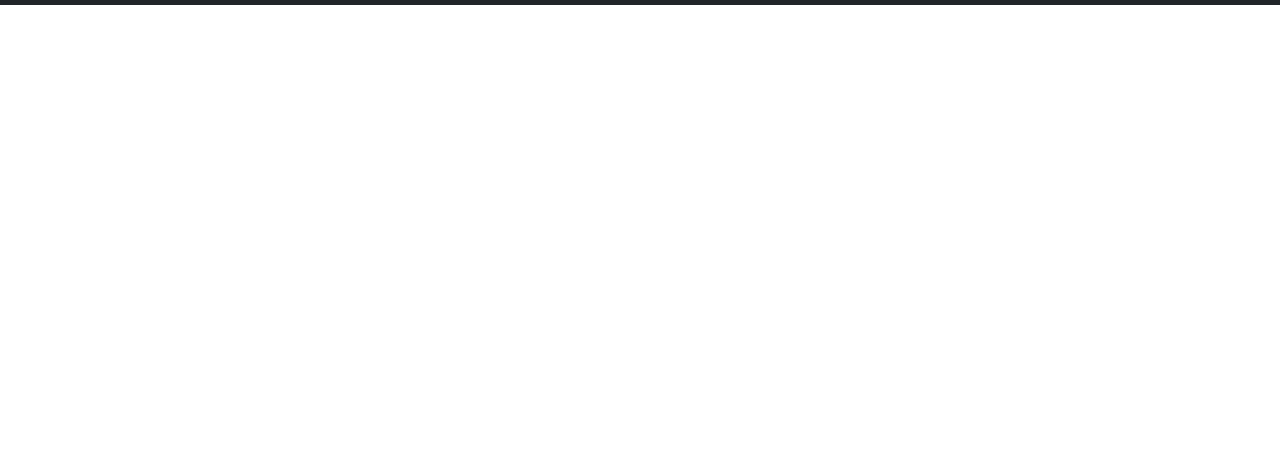
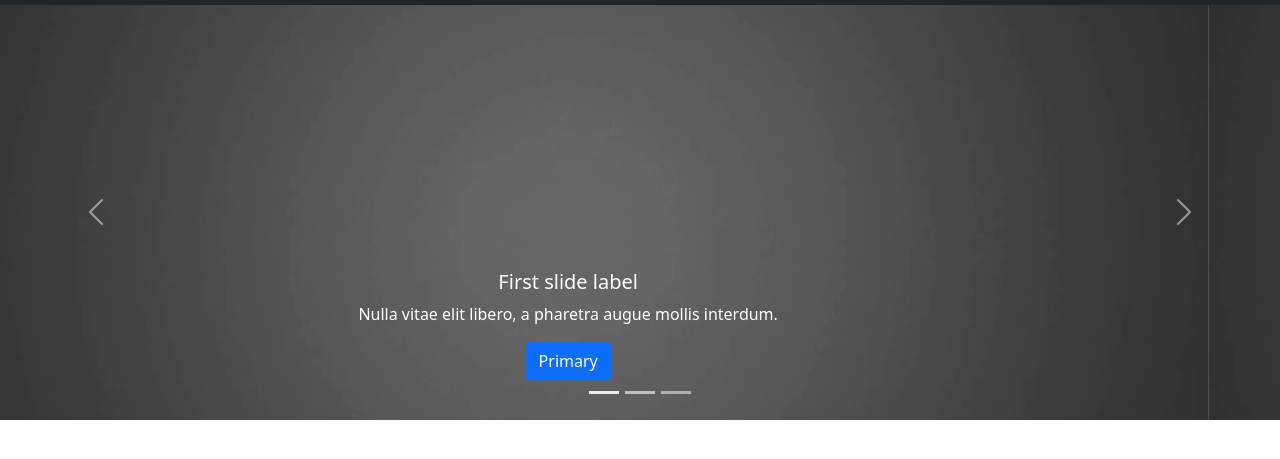
Before and after one commit to Febianodja/recreate-bootstrap, a plain HTML site: page index.html in a window 1280 px wide. Shown: the part 51-510 px from the top of the page. Drawn offline with nearby package versions, Linux system fonts and the light colour scheme.

Commit message:
add slider

```diff
--- a/index.html
+++ b/index.html
@@ -36,6 +36,47 @@
           </div>
         </div>
       </nav>
+      <div id="carouselExampleCaptions" class="carousel slide" data-bs-ride="carousel">
+        <ol class="carousel-indicators">
+          <li data-bs-target="#carouselExampleCaptions" data-bs-slide-to="0" class="active"></li>
+          <li data-bs-target="#carouselExampleCaptions" data-bs-slide-to="1"></li>
+          <li data-bs-target="#carouselExampleCaptions" data-bs-slide-to="2"></li>
+        </ol>
+        <div class="carousel-inner">
+          <div class="carousel-item active">
+            <img src="./assets/gray.png" class="d-block w-100" alt="...">
+            <div class="carousel-caption d-none d-md-block">
+              <h5>First slide label</h5>
+              <p>Nulla vitae elit libero, a pharetra augue mollis interdum.</p>
+              <button type="button" class="btn btn-primary">Primary</button>
+            </div>
+          </div>
+          <div class="carousel-item">
+            <img src="./assets/gray.png" class="d-block w-100" alt="...">
+            <div class="carousel-caption d-none d-md-block">
+              <h5>Second slide label</h5>
+              <p>Lorem ipsum dolor sit amet, consectetur adipiscing elit.</p>
+              <button type="button" class="btn btn-primary">Primary</button>
+            </div>
+          </div>
+          <div class="carousel-item">
+            <img src="./assets/gray.png" class="d-block w-100" alt="...">
+            <div class="carousel-caption d-none d-md-block">
+              <h5>Third slide label</h5>
+              <p>Praesent commodo cursus magna, vel scelerisque nisl consectetur.</p>
+              <button type="button" class="btn btn-primary">Primary</button>
+            </div>
+          </div>
+        </div>
+        <a class="carousel-control-prev" href="#carouselExampleCaptions" role="button" data-bs-slide="prev">
+          <span class="carousel-control-prev-icon" aria-hidden="true"></span>
+          <span class="visually-hidden">Previous</span>
+        </a>
+        <a class="carousel-control-next" href="#carouselExampleCaptions" role="button" data-bs-slide="next">
+          <span class="carousel-control-next-icon" aria-hidden="true"></span>
+          <span class="visually-hidden">Next</span>
+        </a>
+      </div>
 
     <!-- Optional JavaScript; choose one of the two! -->
 
```
Also changed, not shown: assets/gray.png (added).
